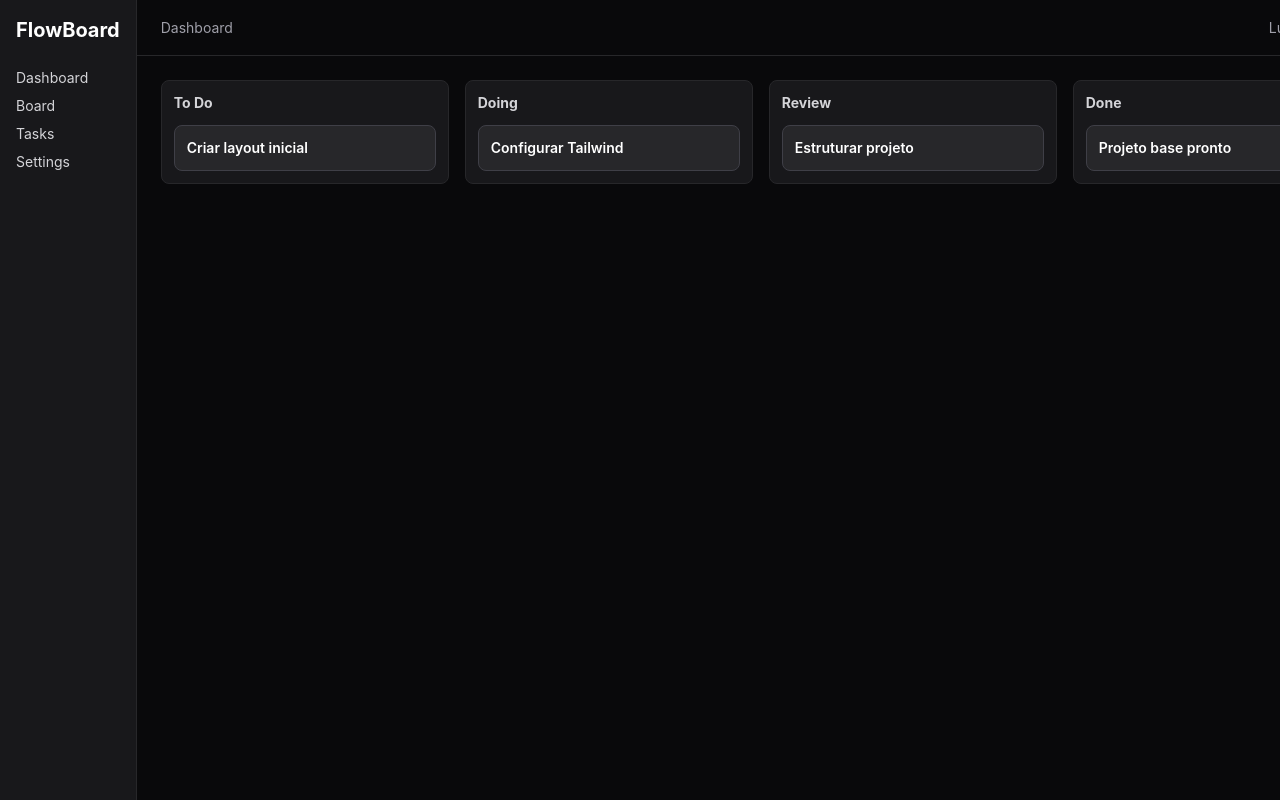
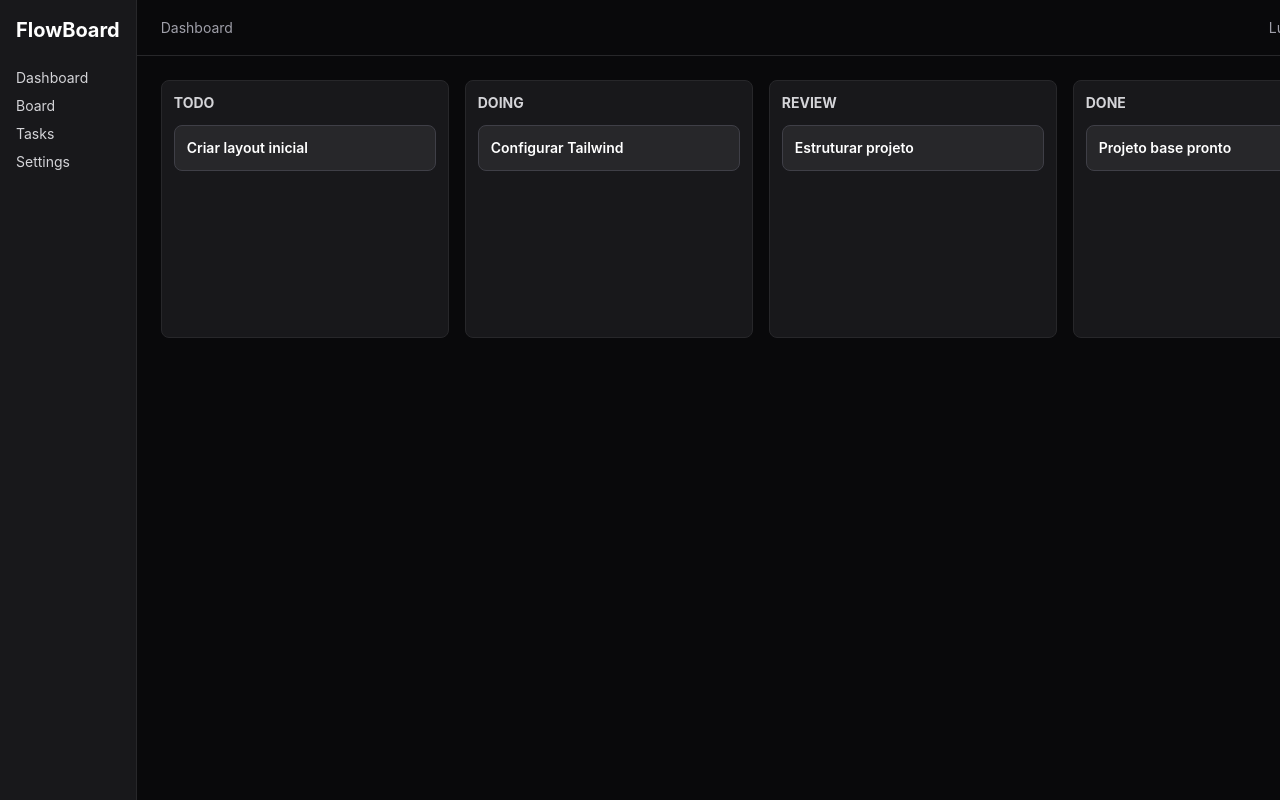
Before and after one commit to luizmorais12/FlowBoard, a React (Vite) app: page / in a window 1280 px wide. Shown: the top 800 px of the page. Built offline with nearby package versions, Linux system fonts and the light colour scheme.

Commit message:
feat(board): add task state management and column movement logic

```diff
--- a/package.json
+++ b/package.json
@@ -10,6 +10,9 @@
     "preview": "vite preview"
   },
   "dependencies": {
+    "@dnd-kit/core": "^6.3.1",
+    "@dnd-kit/sortable": "^10.0.0",
+    "@dnd-kit/utilities": "^3.2.2",
     "@radix-ui/react-dialog": "^1.1.18",
     "@radix-ui/react-dropdown-menu": "^2.1.19",
     "@radix-ui/react-slot": "^1.3.0",
--- a/src/components/board/Board.tsx
+++ b/src/components/board/Board.tsx
@@ -1,25 +1,40 @@
+import { useState } from "react"
 import Column from "./Column"
-import type { Task } from "../../types/task"
+import type { Task, TaskStatus } from "../../types/task"
 
-const mockTasks: Task[] = [
+const initialTasks: Task[] = [
   { id: "1", title: "Criar layout inicial", status: "todo" },
   { id: "2", title: "Configurar Tailwind", status: "doing" },
   { id: "3", title: "Estruturar projeto", status: "review" },
   { id: "4", title: "Projeto base pronto", status: "done" },
 ]
 
+const columns: TaskStatus[] = ["todo", "doing", "review", "done"]
+
 export default function Board() {
-  const todo = mockTasks.filter(t => t.status === "todo")
-  const doing = mockTasks.filter(t => t.status === "doing")
-  const review = mockTasks.filter(t => t.status === "review")
-  const done = mockTasks.filter(t => t.status === "done")
+  const [tasks, setTasks] = useState(initialTasks)
+
+  function handleMoveTask(taskId: string, newStatus: TaskStatus) {
+    setTasks(prev =>
+      prev.map(task =>
+        task.id === taskId
+          ? { ...task, status: newStatus }
+          : task
+      )
+    )
+  }
 
   return (
     <div className="flex gap-4 overflow-x-auto">
-      <Column title="To Do" tasks={todo} />
-      <Column title="Doing" tasks={doing} />
-      <Column title="Review" tasks={review} />
-      <Column title="Done" tasks={done} />
+      {columns.map(column => (
+        <Column
+          key={column}
+          title={column.toUpperCase()}
+          status={column}
+          tasks={tasks.filter(t => t.status === column)}
+          onMoveTask={handleMoveTask}
+        />
+      ))}
     </div>
   )
 }
--- a/src/components/board/Column.tsx
+++ b/src/components/board/Column.tsx
@@ -1,21 +1,27 @@
-import type { Task } from "../../types/task"
 import TaskCard from "./TaskCard"
+import type { Task, TaskStatus } from "../../types/task"
 
-type ColumnProps = {
+type Props = {
   title: string
+  status: TaskStatus
   tasks: Task[]
+  onMoveTask: (taskId: string, status: TaskStatus) => void
 }
 
-export default function Column({ title, tasks }: ColumnProps) {
+export default function Column({ title, tasks, status, onMoveTask }: Props) {
   return (
     <div className="w-72 bg-zinc-900 p-3 rounded-lg border border-zinc-800">
       <h2 className="text-sm font-bold mb-3 text-zinc-300">
         {title}
       </h2>
 
-      <div className="space-y-2">
+      <div className="space-y-2 min-h-[200px]">
         {tasks.map(task => (
-          <TaskCard key={task.id} task={task} />
+          <TaskCard
+            key={task.id}
+            task={task}
+            onMove={() => onMoveTask(task.id, status)}
+          />
         ))}
       </div>
     </div>
--- a/src/components/board/TaskCard.tsx
+++ b/src/components/board/TaskCard.tsx
@@ -1,14 +1,17 @@
 import type { Task } from "../../types/task"
 
-export default function TaskCard({ task }: { task: Task }) {
+type Props = {
+  task: Task
+  onMove: () => void
+}
+
+export default function TaskCard({ task, onMove }: Props) {
   return (
-    <div className="bg-zinc-800 p-3 rounded-lg border border-zinc-700 hover:border-zinc-500 transition">
+    <div
+      className="bg-zinc-800 p-3 rounded-lg border border-zinc-700 hover:border-zinc-500 transition cursor-pointer"
+      onClick={onMove}
+    >
       <h3 className="text-sm font-semibold">{task.title}</h3>
-      {task.description && (
-        <p className="text-xs text-zinc-400 mt-1">
-          {task.description}
-        </p>
-      )}
     </div>
   )
 }
```
Also changed, not shown: 1 other file (tests, documents, lock files or other folders).
